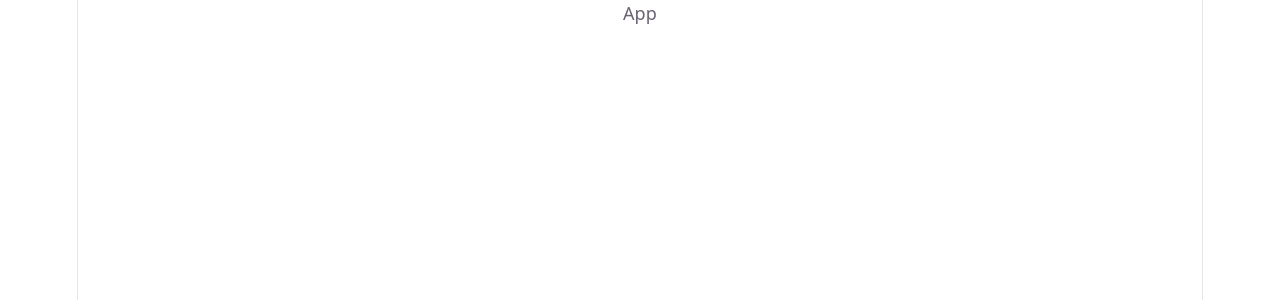
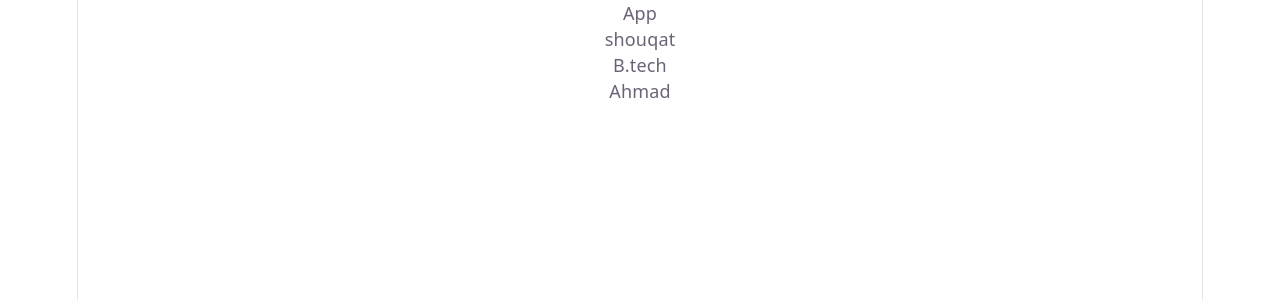
Before and after one commit to shouqatazeez/react, a React (Vite) app in the folder Contact/: page / in a window 1280 px wide. Shown: the top 300 px of the page. Built offline with nearby package versions, Linux system fonts and the light colour scheme.

Commit message:
decalred values in app

```diff
--- a/Contact/src/App.jsx
+++ b/Contact/src/App.jsx
@@ -1,8 +1,12 @@
 import React from 'react'
+import Props from './props'
 
 const App = () => {
   return (
-    <div>App</div>
+    <div>App
+      <Props name="shouqat" course="B.tech" />
+      <Props name="Ahmad" courst="Engineering" />
+    </div>
   )
 }
 
```
